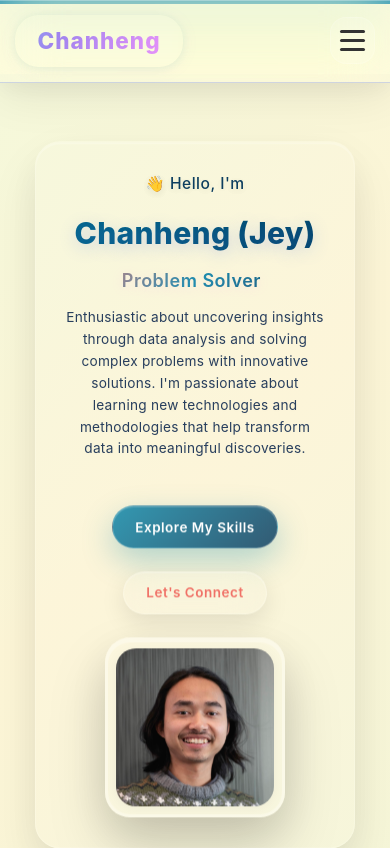
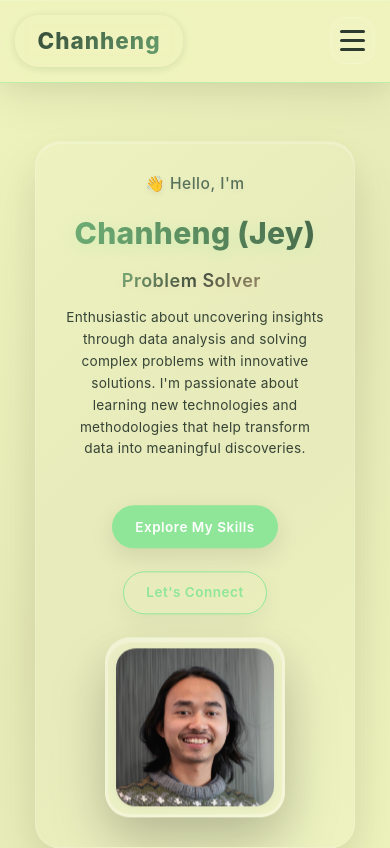
Before and after one commit to chanhengchhun/JeyPersonalWeb, a Vue app: page / in a window 390 px wide. Shown: the top 848 px of the page. Built offline with nearby package versions, Linux system fonts and the light colour scheme.

Commit message:
Major update.

```diff
--- a/src/components/Header.vue
+++ b/src/components/Header.vue
@@ -190,9 +190,10 @@ export default {
 }
 </script>
 
+
 <style scoped>
 .header {
-  background: rgba(255, 255, 255, 0.08);
+  background: rgba(240, 243, 189, 0.95); /* Nearly opaque creamy background */
   backdrop-filter: blur(25px) saturate(1.2);
   box-shadow:
     0 8px 32px rgba(0, 0, 0, 0.08),
@@ -205,7 +206,7 @@ export default {
   width: 100%;
   z-index: 99999;
   transition: all 0.4s cubic-bezier(0.175, 0.885, 0.32, 1.275);
-  border-bottom: 1px solid rgba(255, 255, 255, 0.15);
+  border-bottom: 1px solid rgba(0, 0, 0, 0.15);
   overflow: visible;
   min-height: 70px;
 }
@@ -233,63 +234,42 @@ export default {
   left: 0;
   height: 3px;
   background: linear-gradient(90deg,
-    rgba(102, 126, 234, 0.9),
-    rgba(118, 75, 162, 0.9),
-    rgba(240, 147, 251, 0.9),
-    rgba(42, 157, 143, 0.9));
+    var(--color-primary),
+    var(--color-accent),
+    var(--color-secondary));
   transition: all 0.2s ease-out;
   border-radius: 0 2px 2px 0;
   box-shadow:
-    0 0 15px rgba(102, 126, 234, 0.4),
-    0 2px 8px rgba(102, 126, 234, 0.2);
+    0 0 15px rgba(143, 230, 152, 0.4),
+    0 2px 8px rgba(143, 230, 152, 0.2);
 }
 
 .header:hover {
-  background: rgba(255, 255, 255, 0.12);
+  background: rgba(240, 243, 189, 0.98);
   box-shadow:
     0 12px 48px rgba(0, 0, 0, 0.08),
     0 6px 24px rgba(0, 0, 0, 0.05),
-    inset 0 1px 0 rgba(255, 255, 255, 0.3);
+    inset 0 1px 0 rgba(255, 255, 255, 0.15);
   backdrop-filter: blur(30px) saturate(1.4);
-  border-bottom-color: rgba(255, 255, 255, 0.25);
+  border-bottom-color: rgba(0, 0, 0, 0.2);
 }
 
 .header.scrolled {
-  background: rgba(255, 255, 255, 0.1);
+  background: rgba(240, 243, 189, 0.9);
   box-shadow:
     0 10px 40px rgba(0, 0, 0, 0.1),
     0 5px 20px rgba(0, 0, 0, 0.06),
-    inset 0 1px 0 rgba(255, 255, 255, 0.25);
+    inset 0 1px 0 rgba(255, 255, 255, 0.18);
 }
 
-/* Section-based header styling */
-.header.section-home {
-  border-bottom-color: rgba(102, 126, 234, 0.3);
-}
-
-.header.section-about {
-  border-bottom-color: rgba(46, 204, 113, 0.3);
-}
-
-.header.section-education {
-  border-bottom-color: rgba(241, 196, 15, 0.3);
-}
-
-.header.section-skills {
-  border-bottom-color: rgba(230, 126, 34, 0.3);
-}
-
-.header.section-experience {
-  border-bottom-color: rgba(155, 89, 182, 0.3);
-}
-
+/* Updated Section-based header styling for Light theme */
+.header.section-home,
+.header.section-about,
+.header.section-education,
+.header.section-skills,
+.header.section-experience,
 .header.section-contact {
-  border-bottom-color: rgba(231, 76, 60, 0.3);
-}
-
-@keyframes gradientShift {
-  0%, 100% { background-position: 0% 50%; }
-  50% { background-position: 100% 50%; }
+  border-bottom-color: rgba(143, 230, 152, 0.5);
 }
 
 .nav {
@@ -307,7 +287,7 @@ export default {
   margin: 0;
   font-weight: 800;
   letter-spacing: 1px;
-  background: linear-gradient(120deg, #67e8f9, #a084ee, #f093fb, #ffbf69, #67e8f9 90%);
+  background: linear-gradient(120deg, var(--color-secondary), var(--color-primary), var(--color-secondary));
   background-size: 300% 300%;
   -webkit-background-clip: text;
   -webkit-text-fill-color: transparent;
@@ -319,30 +299,23 @@ export default {
   border-radius: 24px;
   overflow: hidden;
   animation: gradientShift 6s ease-in-out infinite;
-  box-shadow: 0 2px 16px 0 rgba(160, 132, 238, 0.10), 0 1.5px 8px 0 rgba(87,204,153,0.10);
-  background-color: rgba(255,255,255,0.18);
+  box-shadow: 0 2px 16px 0 rgba(143, 230, 152, 0.1), 0 1.5px 8px 0 rgba(45, 59, 47, 0.1);
+  background-color: rgba(0,0,0,0.08);
   backdrop-filter: blur(8px);
 }
 
 .nav-brand h2:hover {
   transform: translateY(-3px) scale(1.08);
-  background: linear-gradient(120deg, #ff9f1cff, #ffbf69ff, #2ec4b6ff 90%);
+  background: linear-gradient(120deg, var(--color-accent), var(--color-primary), var(--color-secondary));
   background-size: 400% 400%;
   -webkit-background-clip: text;
   -webkit-text-fill-color: transparent;
   background-clip: text;
-  filter: drop-shadow(0 0 12px #dbd9df88) drop-shadow(0 2px 12px #67e8f988);
-  box-shadow: 0 4px 32px 0 rgba(160, 132, 238, 0.18), 0 2px 12px 0 rgba(87,204,153,0.13);
-  background-color: rgba(255,255,255,0.28);
+  filter: drop-shadow(0 0 12px rgba(143, 230, 152, 0.5));
+  box-shadow: 0 4px 32px 0 rgba(143, 230, 152, 0.18), 0 2px 12px 0 rgba(45, 59, 47, 0.13);
+  background-color: rgba(0,0,0,0.12);
 }
 
-.nav-brand h2:hover::after {
-  width: 80%;
-}
-
-
-
-/* Nav menu: horizontal on desktop, switches to vertical (mobile) at 1100px via .active class */
 .nav-menu {
   display: flex;
   flex-direction: row;
@@ -356,14 +329,13 @@ export default {
   white-space: normal;
 }
 
-/* Hamburger icon: only show on mobile (<=1100px) */
 .mobile-menu-toggle {
   display: none;
 }
 
 
 .nav-menu a {
-  color: #0e0e0e;
+  color: var(--color-text);
   text-decoration: none;
   font-weight: 600;
   transition: all 0.4s cubic-bezier(0.175, 0.885, 0.32, 1.275);
@@ -371,33 +343,29 @@ export default {
   border-radius: 32px;
   position: relative;
   overflow: hidden;
-  background: #8fe698;
+  background: rgba(255, 255, 255, 0.7);
   border: 1.5px solid rgba(255, 255, 255, 0.18);
   backdrop-filter: blur(12px);
   white-space: nowrap;
-  box-shadow: 0 2px 8px 0 rgba(0, 0, 0, 0.18), 0 2px 12px 0 rgba(87,204,153,0.13);
+  box-shadow: 0 2px 8px 0 rgba(0, 0, 0, 0.08), 0 2px 12px 0 rgba(45, 59, 47, 0.05);
 }
 
-/* Glassmorphism nav hover/active: clean, consistent, finished edge */
 .nav-menu a:hover,
 .nav-menu a.active {
-  color: #b9fbc0;
-  background: #4d504c;
-  border: 1.5px solid rgba(87,204,153,0.32);
-  /* border-radius matches base for smooth transition */
+  color: var(--color-primary);
+  background: rgba(255, 255, 255, 0.12);
+  border: 1.5px solid rgba(143, 230, 152, 0.32);
   box-shadow:
-    0 8px 25px rgba(87,204,153,0.13),
-    0 4px 15px rgba(87,204,153,0.09),
+    0 8px 25px rgba(143, 230, 152, 0.13),
+    0 4px 15px rgba(143, 230, 152, 0.09),
     0 1px 8px 0 rgba(34,40,49,0.10),
     0 0 0 1.5px rgba(255,255,255,0.10) inset,
-    0 1.5px 8px 0 rgba(87,204,153,0.10) inset;
+    0 1.5px 8px 0 rgba(143, 230, 152, 0.10) inset;
   backdrop-filter: blur(16px) saturate(1.2);
   -webkit-backdrop-filter: blur(16px) saturate(1.2);
   transition: background 0.2s, color 0.2s, box-shadow 0.2s, border 0.2s;
 }
 
-
-/* --- Glassmorphism Effect: Subtle, clean, readable --- */
 .nav-menu a::before {
   content: '';
   position: absolute;
@@ -405,7 +373,7 @@ export default {
   left: 0;
   width: 100%;
   height: 100%;
-  background: linear-gradient(120deg, rgba(255,255,255,0.38) 60%, rgba(87,204,153,0.10) 100%);
+  background: linear-gradient(120deg, rgba(255,255,255,0.38) 60%, rgba(143, 230, 152, 0.1) 100%);
   backdrop-filter: blur(16px) saturate(1.4);
   -webkit-backdrop-filter: blur(16px) saturate(1.4);
   opacity: 0;
@@ -413,25 +381,20 @@ export default {
   z-index: -2;
   transform: scale(0.96);
   border-radius: 25px;
-  border: 1.5px solid rgba(87,204,153,0.18);
-  box-shadow: 0 4px 24px 0 rgba(87,204,153,0.13), 0 1.5px 8px 0 rgba(87,204,153,0.10), 0 0.5px 0.5px 0 rgba(255,255,255,0.10) inset;
+  border: 1.5px solid rgba(143, 230, 152, 0.18);
+  box-shadow: 0 4px 24px 0 rgba(143, 230, 152, 0.13), 0 1.5px 8px 0 rgba(143, 230, 152, 0.1), 0 0.5px 0.5px 0 rgba(255,255,255,0.10) inset;
   pointer-events: none;
 }
-
-
 
 .nav-menu a:hover::after {
   width: 80px;
   height: 80px;
 }
 
-/* Removed duplicate/conflicting hover/active style that set color: white and background: rgba(255,255,255,0.12) */
-
 .nav-menu a:active {
   transform: translateY(-2px) scale(1.05);
 }
 
-/* Dropdown Styles */
 .nav-dropdown {
   position: relative;
 }
@@ -482,7 +445,7 @@ export default {
   align-items: center;
   gap: 0.8rem;
   padding: 0.8rem 1.5rem !important;
-  color: #333 !important;
+  color: var(--color-text) !important;
   text-decoration: none;
   transition: all 0.3s ease;
   border-radius: 0 !important;
@@ -504,8 +467,8 @@ export default {
   width: 100%;
   height: 100%;
   background: linear-gradient(135deg,
-    rgba(102, 126, 234, 0.1) 0%,
-    rgba(118, 75, 162, 0.1) 100%);
+    rgba(143, 230, 152, 0.1) 0%,
+    rgba(45, 59, 47, 0.1) 100%);
   transition: left 0.4s ease;
   z-index: -1;
 }
@@ -515,8 +478,8 @@ export default {
 }
 
 .dropdown-item:hover {
-  background: rgba(102, 126, 234, 0.08) !important;
-  color: #667eea !important;
+  background: rgba(143, 230, 152, 0.08) !important;
+  color: var(--color-primary) !important;
   transform: none !important;
   box-shadow: none !important;
   padding-left: 2rem !important;
@@ -533,7 +496,6 @@ export default {
   opacity: 1;
 }
 
-/* Dropdown arrow animation */
 .dropdown-menu::before {
   content: '';
   position: absolute;
@@ -563,16 +525,16 @@ export default {
 }
 
 .mobile-menu-toggle:hover {
-  background: rgba(102, 126, 234, 0.12);
-  border-color: rgba(102, 126, 234, 0.2);
+  background: rgba(143, 230, 152, 0.12);
+  border-color: rgba(143, 230, 152, 0.2);
   transform: scale(1.08);
-  box-shadow: 0 4px 15px rgba(102, 126, 234, 0.2);
+  box-shadow: 0 4px 15px rgba(143, 230, 152, 0.2);
 }
 
 .mobile-menu-toggle span {
   width: 25px;
   height: 3px;
-  background: #333;
+  background: var(--color-text);
   margin: 3px 0;
   transition: all 0.4s cubic-bezier(0.4, 0, 0.2, 1);
   border-radius: 3px;
@@ -581,17 +543,17 @@ export default {
 }
 
 .mobile-menu-toggle:hover span {
-  background: #667eea;
+  background: var(--color-primary);
 }
 
 .mobile-menu-toggle.active {
-  background: rgba(102, 126, 234, 0.15);
+  background: rgba(143, 230, 152, 0.15);
   transform: scale(1.05);
-  border-color: rgba(102, 126, 234, 0.3);
+  border-color: rgba(143, 230, 152, 0.3);
 }
 
 .mobile-menu-toggle.active span {
-  background: #667eea;
+  background: var(--color-primary);
 }
 
 .mobile-menu-toggle.active span:nth-child(1) {
@@ -619,7 +581,7 @@ export default {
     left: -100%;
     width: 100%;
     height: calc(100vh - 70px);
-    background: rgba(255, 255, 255, 0.98);
+    background: rgba(240, 243, 189, 0.98);
     backdrop-filter: blur(10px);
     flex-direction: column;
     flex-wrap: nowrap;
@@ -628,49 +590,72 @@ export default {
     gap: 1rem;
     padding: 2rem 0;
     transition: left 0.3s ease;
-    overflow-x: visible;
+    overflow-x: hidden;
+    overflow-y: auto; /* <--- ADDED for smooth scrolling if menu is long */
     white-space: normal;
   }
   .nav-menu.active {
     left: 0;
   }
 
+  /* Make menu links full-width for a cleaner list */
+  .nav-menu li,
+  .nav-menu a {
+    width: 90%;
+    text-align: center;
+    box-sizing: border-box;
+    padding: 0.8rem 1.2rem;
+  }
+
+  .nav-menu a {
+    background: var(--color-bg-glass);
+    color: var(--color-text);
+  }
+
   /* Mobile dropdown styles */
   .nav-dropdown .dropdown-arrow {
-    display: none;
+    display: inline-block;
+    margin-left: 0.5rem;
+    font-size: 0.8rem;
+    transition: transform 0.3s ease;
+  }
+
+  .nav-dropdown .dropdown-arrow.rotated {
+    transform: rotate(180deg);
   }
 
   .dropdown-menu {
     position: static;
-    transform: none;
-    opacity: 1;
-    visibility: visible;
-    pointer-events: all;
-    background: rgba(255, 255, 255, 0.5);
-    backdrop-filter: blur(15px);
+    display: flex;
+    flex-direction: column;
+    align-items: center;
+    overflow: hidden;
+    max-height: 0;
+    transition: max-height 0.4s ease-in-out;
+    background: transparent;
+    border-radius: 15px;
     margin-top: 0.5rem;
-    border-radius: 15px;
-    padding: 0.5rem 0;
+    padding: 0;
     width: 100%;
-    box-shadow:
-      0 10px 20px rgba(0, 0, 0, 0.05),
-      inset 0 1px 0 rgba(255, 255, 255, 0.2);
+    box-shadow: none;
+    text-align: center;
   }
 
-  .dropdown-menu::before {
-    display: none;
+  .dropdown-menu.mobile-show {
+    max-height: 200px; /* <--- This is the key that makes the menu expand */
+    padding: 0.5rem 0;
   }
 
   .dropdown-item {
     padding: 0.8rem 1rem !important;
-    width: calc(100% - 2rem);
-    margin: 0 1rem;
+    width: 100%;
+    margin: 0;
     border-radius: 10px !important;
     font-size: 1.1rem;
   }
 
   .dropdown-item:hover {
-    padding-left: 1.2rem !important;
+    padding-left: 1rem !important;
   }
 }
 
@@ -682,4 +667,5 @@ export default {
   .nav-brand h2 {
     font-size: 1.5rem;
   }
-}</style>
+}
+</style>
--- a/src/components/Home.vue
+++ b/src/components/Home.vue
@@ -69,8 +69,6 @@ onMounted(() => {
 </script>
 
 
-
-
 <style scoped>
 /* ==============================================
    Hero Section
@@ -79,14 +77,13 @@ onMounted(() => {
   min-height: 100vh;
   display: flex;
   align-items: center;
-  /* Use global linear gradient, so you don't need to redefine it here */
   position: relative;
   padding: 40px 20px;
   overflow: hidden;
   background: linear-gradient(135deg,
-    rgba(0, 129, 167, 0.03) 0%, /* Teal */
-    rgba(240, 113, 103, 0.05) 50%, /* Coral */
-    rgba(0, 52, 89, 0.03) 100%); /* Dark charcoal */
+    rgba(143, 230, 152, 0.03) 0%,
+    rgba(45, 59, 47, 0.05) 50%,
+    rgba(143, 230, 152, 0.03) 100%);
 }
 
 .hero-container {
@@ -121,7 +118,7 @@ onMounted(() => {
     0 12px 40px rgba(0, 0, 0, 0.05),
     inset 0 2px 0 rgba(255, 255, 255, 0.2);
   transition: all 0.4s cubic-bezier(0.175, 0.885, 0.32, 1.275);
-  overflow: visible;
+  overflow: hidden; /* <--- CHANGE THIS LINE */
   animation: slideInLeft 1s ease-out, floatSlow 6s ease-in-out infinite 2s;
 }
 
@@ -142,8 +139,8 @@ onMounted(() => {
   right: 0;
   bottom: 0;
   background:
-    radial-gradient(circle at 30% 20%, rgba(102, 126, 234, 0.08) 0%, transparent 50%),
-    radial-gradient(circle at 70% 80%, rgba(240, 147, 251, 0.06) 0%, transparent 50%);
+    radial-gradient(circle at 30% 20%, rgba(143, 230, 152, 0.08) 0%, transparent 50%),
+    radial-gradient(circle at 70% 80%, rgba(229, 185, 138, 0.06) 0%, transparent 50%);
   z-index: -1;
   opacity: 0;
   transition: opacity 0.6s ease;
@@ -169,7 +166,7 @@ onMounted(() => {
    ============================================== */
 .greeting {
   font-size: 1.2rem;
-  color: var(--color-secondary);
+  color: var(--color-text-light);
   font-weight: 500;
   margin-bottom: 0.8rem;
   opacity: 0.95;
@@ -190,30 +187,30 @@ onMounted(() => {
   margin: 0.3rem 0 0.8rem 0;
   line-height: 1.4;
   animation: gradientShift 4s ease-in-out infinite;
-  text-shadow: 0 4px 16px rgba(102, 126, 234, 0.3);
+  text-shadow: 0 4px 16px rgba(143, 230, 152, 0.3);
 }
 
 .role {
   font-size: clamp(1.2rem, 3vw, 2rem);
   font-weight: 600;
   background: linear-gradient(135deg,
-    rgba(240, 113, 103, 0.9) 0%, /* Coral */
-    rgba(0, 129, 167, 0.9) 50%, /* Teal */
-    rgba(0, 52, 89, 0.9) 100%); /* Dark charcoal */
+    rgba(143, 230, 152, 0.9) 0%,
+    rgba(45, 59, 47, 0.9) 50%,
+    rgba(229, 185, 138, 0.9) 100%);
   -webkit-background-clip: text;
   -webkit-text-fill-color: transparent;
   background-clip: text;
   margin-top: 0.2rem;
   min-height: 1.4rem;
   line-height: 1.3;
-  text-shadow: 0 2px 12px rgba(240, 147, 251, 0.2);
+  text-shadow: 0 2px 12px rgba(229, 185, 138, 0.2);
   letter-spacing: 0.5px;
 }
 
 .cursor {
   animation: blink 1s infinite;
-  color: var(--color-accent);
-  text-shadow: 0 0 10px rgba(240, 113, 103, 0.5);
+  color: var(--color-primary);
+  text-shadow: 0 0 10px rgba(143, 230, 152, 0.5);
 }
 
 .description {
@@ -245,69 +242,41 @@ onMounted(() => {
   font-size: 1rem;
   transition: all 0.4s cubic-bezier(0.175, 0.885, 0.32, 1.275);
   display: inline-block;
-  border: 1.5px solid transparent;
-  backdrop-filter: blur(15px);
   position: relative;
   overflow: hidden;
   letter-spacing: 0.5px;
 }
 
-.btn::before {
-  content: '';
-  position: absolute;
-  top: 50%;
-  left: 50%;
-  width: 0;
-  height: 0;
-  background: rgba(255, 255, 255, 0.1);
-  border-radius: 50%;
-  transform: translate(-50%, -50%);
-  transition: all 0.6s cubic-bezier(0.4, 0, 0.2, 1);
-  z-index: -1;
-}
-
-.btn:hover::before {
-  width: 300px;
-  height: 300px;
-}
-
+/* Primary button: Solid fill */
 .btn-primary {
-  background: linear-gradient(135deg, rgba(0, 129, 167, 0.8), rgba(0, 52, 89, 0.8));
+  background: var(--color-primary); /* Solid mint green */
   color: white;
-  border-color: rgba(255, 255, 255, 0.2);
-  box-shadow:
-    0 12px 32px rgba(0, 129, 167, 0.3),
-    inset 0 1px 0 rgba(255, 255, 255, 0.2);
+  border: 1.5px solid var(--color-primary);
+  box-shadow: 0 8px 25px rgba(0, 0, 0, 0.1);
 }
 
 .btn-primary:hover {
-  background: linear-gradient(135deg, rgba(0, 129, 167, 0.9), rgba(0, 52, 89, 0.9));
+  background: var(--color-secondary);
+  color: white;
   transform: translateY(-4px) scale(1.05);
-  box-shadow:
-    0 20px 48px rgba(0, 129, 167, 0.4),
-    inset 0 1px 0 rgba(255, 255, 255, 0.3);
-  border-color: rgba(255, 255, 255, 0.4);
+  box-shadow: 0 16px 40px rgba(0, 0, 0, 0.15);
+  border-color: var(--color-secondary);
 }
 
+/* Secondary button: Ghost effect */
 .btn-secondary {
-  background: rgba(255, 255, 255, 0.08);
-  color: var(--color-accent);
-  border-color: rgba(255, 255, 255, 0.2);
-  backdrop-filter: blur(20px);
-  box-shadow:
-    0 8px 25px rgba(0, 0, 0, 0.1),
-    inset 0 1px 0 rgba(255, 255, 255, 0.2);
+  background: transparent;
+  color: var(--color-primary);
+  border: 1.5px solid var(--color-primary);
+  box-shadow: 0 8px 25px rgba(0, 0, 0, 0.05);
 }
 
 .btn-secondary:hover {
-  background: rgba(255, 255, 255, 0.15);
+  background: var(--color-primary);
+  color: white;
   transform: translateY(-4px) scale(1.05);
-  box-shadow:
-    0 16px 40px rgba(0, 0, 0, 0.15),
-    inset 0 1px 0 rgba(255, 255, 255, 0.3);
-  border-color: rgba(255, 255, 255, 0.4);
+  box-shadow: 0 16px 40px rgba(0, 0, 0, 0.1);
 }
-
 /* ==============================================
    Overlapping Image Box
    ============================================== */
@@ -328,8 +297,8 @@ onMounted(() => {
   right: -25px;
   bottom: -25px;
   background:
-    radial-gradient(circle at 30% 30%, rgba(102, 126, 234, 0.12) 0%, transparent 60%),
-    radial-gradient(circle at 70% 70%, rgba(240, 147, 251, 0.1) 0%, transparent 60%);
+    radial-gradient(circle at 30% 30%, rgba(143, 230, 152, 0.12) 0%, transparent 60%),
+    radial-gradient(circle at 70% 70%, rgba(229, 185, 138, 0.1) 0%, transparent 60%);
   border-radius: 50px;
   z-index: -1;
   opacity: 0;
@@ -373,11 +342,11 @@ onMounted(() => {
   bottom: 8px;
   background:
     linear-gradient(135deg,
-      rgba(102, 126, 234, 0.05) 0%,
+      rgba(143, 230, 152, 0.05) 0%,
       transparent 25%,
-      rgba(240, 147, 251, 0.05) 50%,
+      rgba(229, 185, 138, 0.05) 50%,
       transparent 75%,
-      rgba(42, 157, 143, 0.05) 100%);
+      rgba(45, 59, 47, 0.05) 100%);
   border-radius: 27px;
   border: 1px solid rgba(255, 255, 255, 0.1);
   z-index: 1;
@@ -409,9 +378,9 @@ onMounted(() => {
   background: rgba(255, 255, 255, 0.12);
   box-shadow:
     0 40px 80px rgba(0, 0, 0, 0.15),
-    0 20px 60px rgba(102, 126, 234, 0.1),
+    0 20px 60px rgba(143, 230, 152, 0.1),
     0 0 0 4px rgba(255, 255, 255, 0.1),
-    0 0 0 8px rgba(102, 126, 234, 0.05),
+    0 0 0 8px rgba(143, 230, 152, 0.05),
     inset 0 3px 0 rgba(255, 255, 255, 0.3);
 }
 
@@ -443,50 +412,13 @@ onMounted(() => {
 /* ==============================================
    Responsive Design
    ============================================== */
-/* Large screens */
-@media (min-width: 1400px) {
-  .text-box {
-    max-width: 1700px;
-  }
-  .profile-image {
-    width: 420px;
-    height: 420px;
-  }
-  .image-box {
-    right: clamp(60px, 8vw, 120px);
-  }
-}
-
-@media (max-width: 1200px) {
-  .text-content {
-    max-width: 60%;
-  }
-  .profile-image {
-    width: clamp(300px, 22vw, 350px);
-    height: clamp(300px, 22vw, 350px);
-  }
-}
-
-@media (max-width: 1024px) {
-  .text-content {
-    max-width: 65%;
-  }
-  .image-box {
-    right: clamp(10px, 2vw, 20px);
-  }
-  .profile-image {
-    width: clamp(250px, 18vw, 300px);
-    height: clamp(250px, 18vw, 300px);
-  }
-}
-
 @media (max-width: 968px) {
   .hero-container {
     padding: 0 2.5rem;
   }
   .hero {
-    min-height: 90vw;
-    padding-top: 70px; /*space below the header */
+    min-height: auto;
+    padding-top: 70px;
     padding-bottom: 40px;
   }
   .text-box {
@@ -521,7 +453,6 @@ onMounted(() => {
     padding: 12px;
   }
 }
-
 @media (max-width: 768px) {
   .hero {
     padding-top: 70px;
@@ -560,7 +491,6 @@ onMounted(() => {
     justify-content: center;
   }
 }
-
 @media (max-width: 480px) {
   .hero-container {
     padding: 0 1rem;
@@ -598,42 +528,28 @@ onMounted(() => {
   0%, 100% { background-position: 0% 50%; }
   50% { background-position: 100% 50%; }
 }
-
 @keyframes blink {
   0%, 50% { opacity: 1; }
   51%, 100% { opacity: 0; }
 }
-
 @keyframes slideInLeft {
   from { opacity: 0; transform: translateX(-50px); }
   to { opacity: 1; transform: translateX(0); }
 }
-
 @keyframes slideInRight {
   from { opacity: 0; transform: translateX(50px); }
   to { opacity: 1; transform: translateX(0); }
 }
-
 @keyframes floatSlow {
   0%, 100% { transform: translateY(0px); }
   50% { transform: translateY(-8px); }
 }
-
 @keyframes floatProfile {
-  0%, 100% {
-    transform: translateY(-50%) translateY(0px) rotate(0deg);
-  }
-  25% {
-    transform: translateY(-50%) translateY(-12px) rotate(0.5deg);
-  }
-  50% {
-    transform: translateY(-50%) translateY(-8px) rotate(0deg);
-  }
-  75% {
-    transform: translateY(-50%) translateY(-18px) rotate(-0.5deg);
-  }
+  0%, 100% { transform: translateY(-50%) translateY(0px) rotate(0deg); }
+  25% { transform: translateY(-50%) translateY(-12px) rotate(0.5deg); }
+  50% { transform: translateY(-50%) translateY(-8px) rotate(0deg); }
+  75% { transform: translateY(-50%) translateY(-18px) rotate(-0.5deg); }
 }
-
 @keyframes float {
   0%, 100% { transform: translateY(0px) rotate(0deg); }
   25% { transform: translateY(-10px) rotate(1deg); }
--- a/src/style.css
+++ b/src/style.css
@@ -16,36 +16,32 @@ html, body {
   z-index: 99999 !important;
 }
 
-/* Enhanced Color Variables */
-
-/* Enhanced Color Variables - Vibrant Green */
-/* Enhanced Color Variables - High-Contrast & Electric Green */
+/* Enhanced Color Variables - Mint & Charcoal */
 :root {
-  --color-primary: #0081a7; /* A deep, professional teal */
-  --color-secondary: #003459; /* A dark, almost navy charcoal for contrast */
-  --color-tertiary: #fdfcdc; /* A soft, off-white for a clean background */
-  --color-accent: #f07167; /* A vibrant, energetic coral */
-  --color-text: #1d3557; /* A deep blue for body text on light backgrounds */
-  --color-text-light: #457b9d; /* A lighter shade for subheadings */
-  --color-text-dark: #f1faee; /* Near-white for high contrast on dark elements */
-  --color-bg-glass: rgba(0, 129, 167, 0.1); /* Teal glass */
-  --color-border-glass: rgba(0, 52, 89, 0.2); /* Dark charcoal border */
+  --color-primary: #8fe698; /* The fresh mint green for highlights and accents */
+  --color-secondary: #2d3b2f; /* A deep, rich charcoal for contrast */
+  --color-tertiary: #d9d9c2; /* A soft, warm off-white for a clean background */
+  --color-accent: #e5b98a; /* A subtle, warm beige for a touch of elegance */
+  --color-text: #2d3b2f; /* Dark gray for body text on light backgrounds */
+  --color-text-light: #516a56; /* A lighter shade for subheadings */
+  --color-text-dark: #f0f3bd; /* Pale yellow-green for contrast on dark elements */
+  --color-bg-glass: rgba(143, 230, 152, 0.15); /* Light mint glass */
+  --color-border-glass: rgba(45, 59, 47, 0.2); /* Deep charcoal border */
 
   /* Global Styles */
   --base-font-size: 15px;
-  --color-light: #fdfcdc; /* The main background color */
+  --color-light: #f0f3bd; /* The main creamy background color */
 }
 
-/* Update the body background to use the new dark color */
 body {
   font-family: 'Inter', -apple-system, BlinkMacSystemFont, 'Segoe UI', Roboto, sans-serif;
   line-height: 1.5;
   color: var(--color-text);
   margin: 0;
   padding-top: 0;
-  background: var(--color-light); /* Use the new off-white background */
-  border-top: 4px solid var(--color-primary); /* Use the new teal primary color */
-  box-shadow: 0 2px 0 0 var(--color-border-glass), 0 2px 24px 0 rgba(29,59,114,0.04);
+  background: var(--color-tertiary);
+  border-top: 4px solid var(--color-primary); /* Use the new mint green */
+  box-shadow: 0 2px 0 0 var(--color-border-glass), 0 2px 24px 0 rgba(45,59,47,0.04);
 }
 
 html {
@@ -85,10 +81,10 @@ a {
 }
 
 a:hover, a:focus {
-  color: var(--color-accent); /* Use the coral accent for links */
-  background: rgba(240, 113, 103, 0.1);
-  box-shadow: 0 2px 8px var(--color-accent);
-  outline: 2px solid var(--color-accent);
+  color: var(--color-primary);
+  background: rgba(143, 230, 152, 0.1);
+  box-shadow: 0 2px 8px var(--color-primary);
+  outline: 2px solid var(--color-primary);
   outline-offset: 2px;
 }
 
```
Also changed, not shown: src/components/About.vue (+53 -68 lines).
